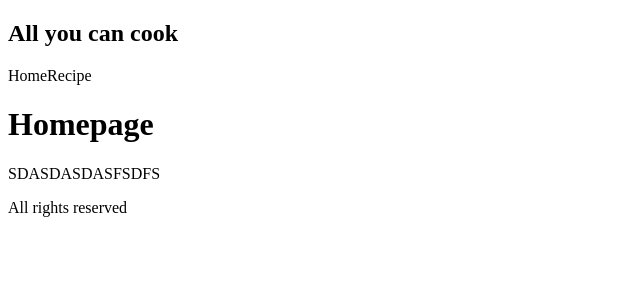
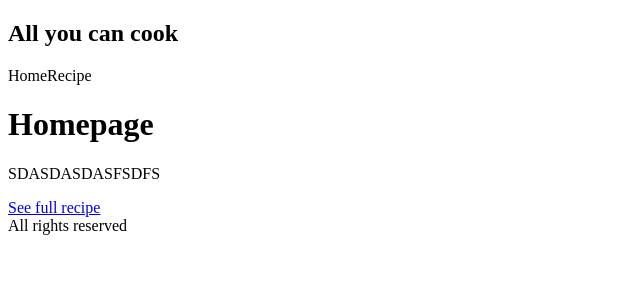
Before and after one commit to Manu-Martinez/all-you-can-cook, a Next.js app: page / in a window 1280 px wide. Shown: the top 300 px of the page, without its empty margins (0-640 px from the left). Built offline with nearby package versions, Linux system fonts and the light colour scheme.

Commit message:
updated index

```diff
--- a/pages/index.js
+++ b/pages/index.js
@@ -1,5 +1,7 @@
-import Footer from "../components/Footer";
-import Navbar from "../components/Navbar";
+import Footer from "../components/Footer"
+import Navbar from "../components/Navbar"
+import Link from 'next/link'
+import Recipe from "./Details/recipe";
 
 export default function Home() {
   return (
@@ -7,6 +9,7 @@ export default function Home() {
       <Navbar></Navbar>
 	  <h1>Homepage</h1>
 	  <p>SDASDASDASFSDFS</p>
+	  <Link href="/recipe"><a>See full recipe</a></Link>
 	  <Footer></Footer>
     </div>
   );
```
